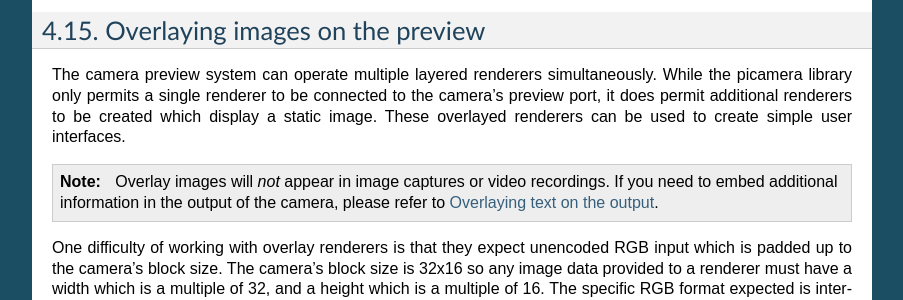
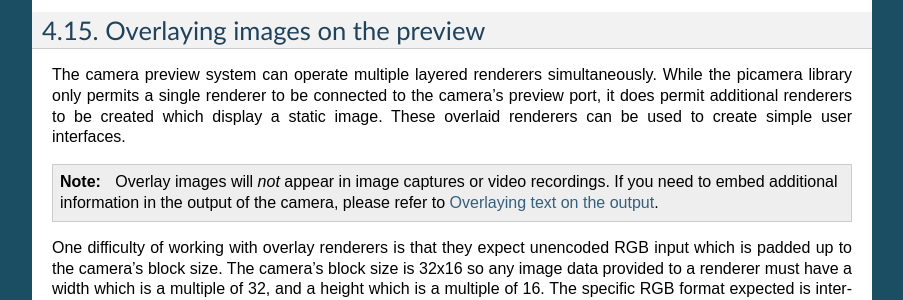
Before and after one commit to waveform80/picamera, a Sphinx documentation site: the page built from docs/recipes1.rst, in a window 1280 px wide and 1400 px high, scrolled down 11370 px. Shown: the part 194-494 px from the top of the window, without its empty margins (198-1101 px from the left). Built offline with Sphinx 7.4.7, drawn with Linux system fonts in a browser that asks for light colours; pages that are not in the unit, such as notebooks, are missing from menus; some of the changed text lies outside the part shown.

Commit message:
Spelling corrections

```diff
--- a/docs/deprecated.rst
+++ b/docs/deprecated.rst
@@ -206,7 +206,7 @@
     camera.raw_format = 'rgb'
     camera.capture('output.data', format='raw')
 
-should be replaced with the following::
+Should be replaced with the following::
 
     camera.capture('output.data', format='rgb')
 
--- a/docs/faq.rst
+++ b/docs/faq.rst
@@ -191,7 +191,7 @@ require it:
 B-frames aren't produced by the Pi's camera (or, as I understand it, by most
 real-time recording cameras) as it would require buffering yet-to-be-recorded
 frames before encoding the current one. However, most recorded media (DVDs,
-Blu-rays, and hence network video streams) do use them, so players must support
+BDs, and hence network video streams) do use them, so players must support
 them. It is simplest to write such a player by assuming that any source may
 contain B-frames, and buffering at least 2 frames worth of data at all times to
 make decoding them simpler.
--- a/docs/install2.rst
+++ b/docs/install2.rst
@@ -213,7 +213,7 @@ If you wish to develop picamera itself, it is easiest to obtain the source by
 cloning the GitHub repository and then use the "develop" target of the Makefile
 which will install the package as a link to the cloned repository allowing
 in-place development (it also builds a tags file for use with vim/emacs with
-exuberant's ctags utility).  The following example demonstrates this method
+Exuberant's ctags utility).  The following example demonstrates this method
 within a virtual Python environment::
 
     $ sudo apt-get install build-essential git git-core exuberant-ctags \
--- a/docs/install3.rst
+++ b/docs/install3.rst
@@ -214,7 +214,7 @@ If you wish to develop picamera itself, it is easiest to obtain the source by
 cloning the GitHub repository and then use the "develop" target of the Makefile
 which will install the package as a link to the cloned repository allowing
 in-place development (it also builds a tags file for use with vim/emacs with
-exuberant's ctags utility).  The following example demonstrates this method
+Exuberant's ctags utility).  The following example demonstrates this method
 within a virtual Python environment::
 
     $ sudo apt-get install build-essential git git-core exuberant-ctags \
--- a/docs/recipes1.rst
+++ b/docs/recipes1.rst
@@ -769,7 +769,7 @@ Overlaying images on the preview
 The camera preview system can operate multiple layered renderers
 simultaneously.  While the picamera library only permits a single renderer to
 be connected to the camera's preview port, it does permit additional renderers
-to be created which display a static image. These overlayed renderers can be
+to be created which display a static image. These overlaid renderers can be
 used to create simple user interfaces.
 
 .. note::
@@ -854,7 +854,7 @@ through the center and overlay it on the preview as a simple cross-hair::
         finally:
             camera.remove_overlay(o)
 
-Given that overlayed renderers can be hidden (by moving them below the
+Given that overlaid renderers can be hidden (by moving them below the
 preview's :attr:`~picamera.renderers.PiRenderer.layer` which defaults to 2),
 made semi-transparent (with the :attr:`~picamera.renderers.PiRenderer.alpha`
 property), and resized so that they don't :attr:`fill the screen
@@ -870,7 +870,7 @@ Overlaying text on the output
 =============================
 
 The camera includes a rudimentary annotation facility which permits up to 255
-characters of ASCII text to be overlayed on all output (including the preview,
+characters of ASCII text to be overlaid on all output (including the preview,
 image captures and video recordings). To achieve this, simply assign a string
 to the :attr:`~picamera.camera.PiCamera.annotate_text` attribute::
 
--- a/docs/recipes2.rst
+++ b/docs/recipes2.rst
@@ -264,12 +264,12 @@ using this technique:
 
 * When using video-port based capture only the video recording area is
   captured; in some cases this may be smaller than the normal image capture
-  area (see dicussion in :ref:`camera_modes`).
+  area (see discussion in :ref:`camera_modes`).
 
 * No Exif information is embedded in JPEG images captured through the
   video-port.
 
-* Captures typically appear "granier" with this technique. Captures from the
+* Captures typically appear "grainier" with this technique. Captures from the
   still port use a slower, more intensive denoise algorithm.
 
 All capture methods support the *use_video_port* option, but the methods differ
@@ -1157,7 +1157,7 @@ Raw Bayer data captures
 
 The ``bayer`` parameter of the :meth:`~picamera.camera.PiCamera.capture` method
 causes the raw Bayer data recorded by the camera's sensor to be output as
-part of the image metadata.
+part of the image meta-data.
 
 .. note::
 
```
Also changed, not shown: other parts of docs/install2.rst (+1 -1 lines), other parts of docs/install3.rst (+1 -1 lines).
